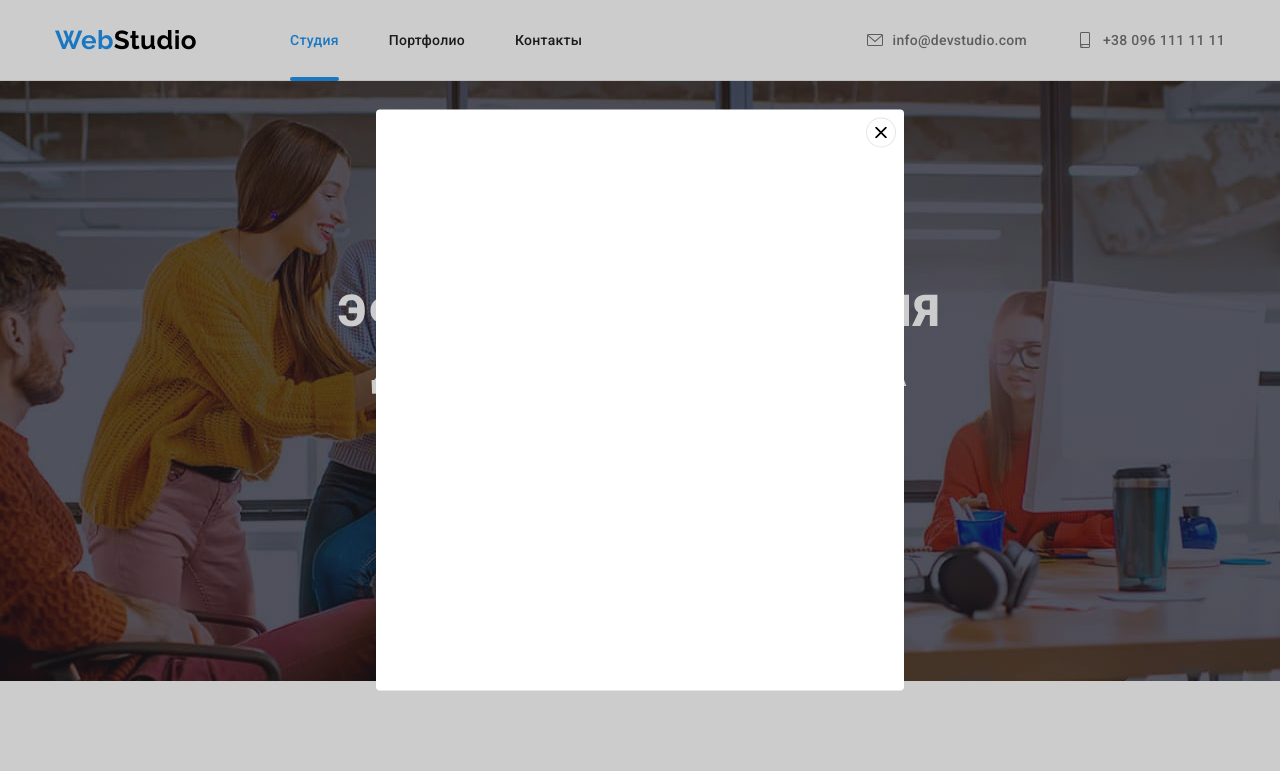
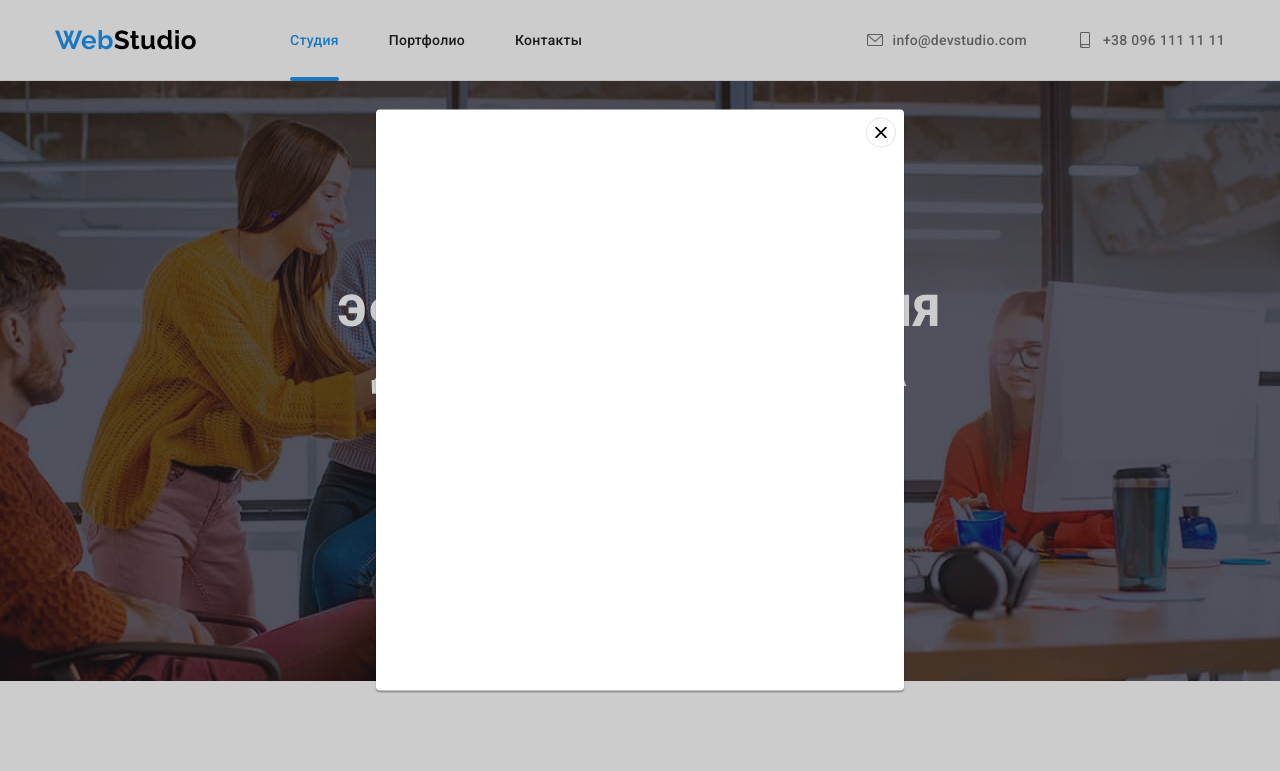
Before and after one commit to nazardonets/05, a plain HTML site: page index.html in a window 1280 px wide. Both pictures are taken after a click on the button "Заказать услугу". Shown: the top 771 px of the page. Drawn offline with nearby package versions, Linux system fonts and the light colour scheme.

Commit message:
fixed card shadow for modal window

```diff
--- a/css/style.css
+++ b/css/style.css
@@ -494,7 +494,7 @@ header {
 	min-width: 528px;
 	background-color: white;
 	border-radius: 4px;
-	box-shadow: var(--card-shadow);
+	box-shadow: var(--card-shadow-team);
 }
 
 .modal-button__close {
```
